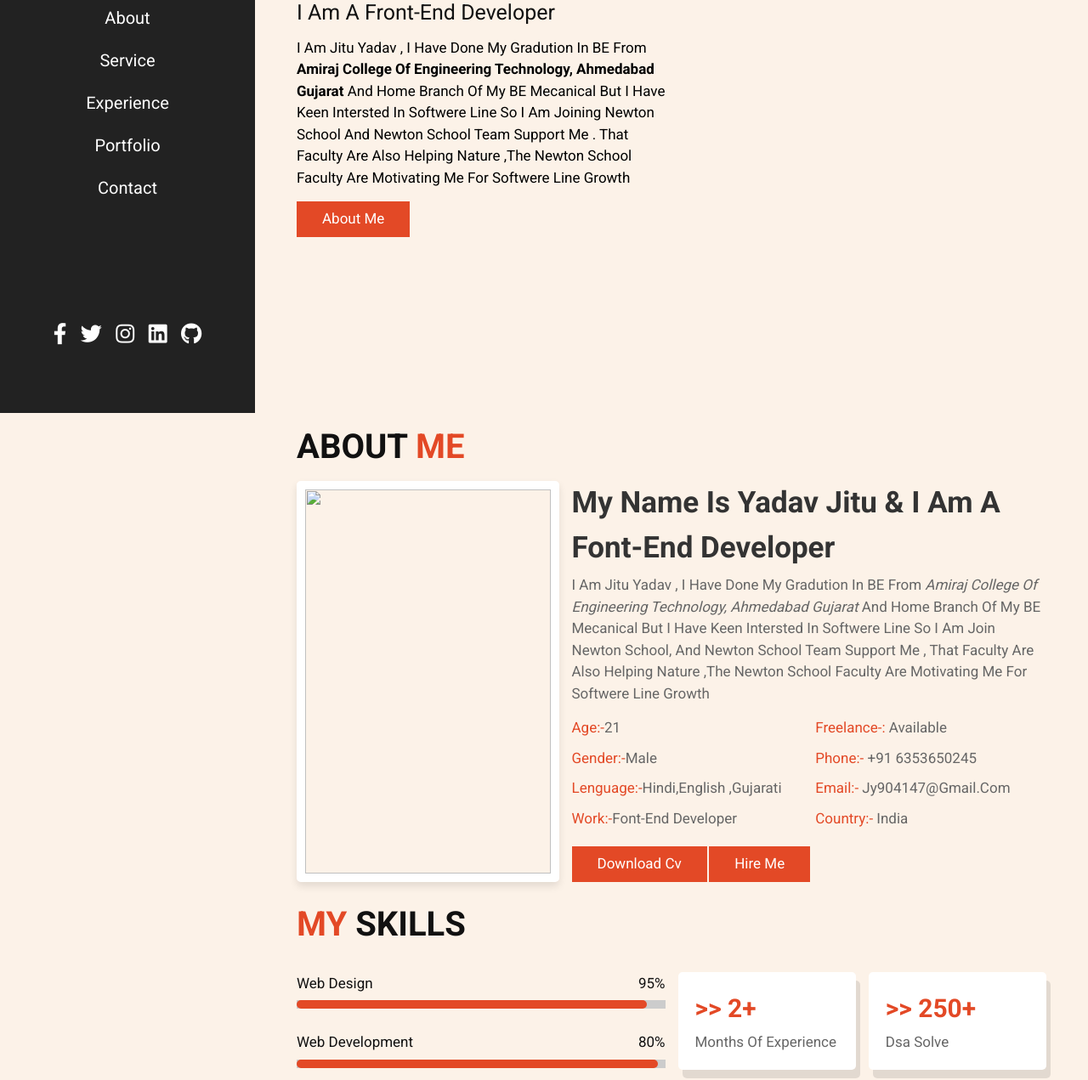
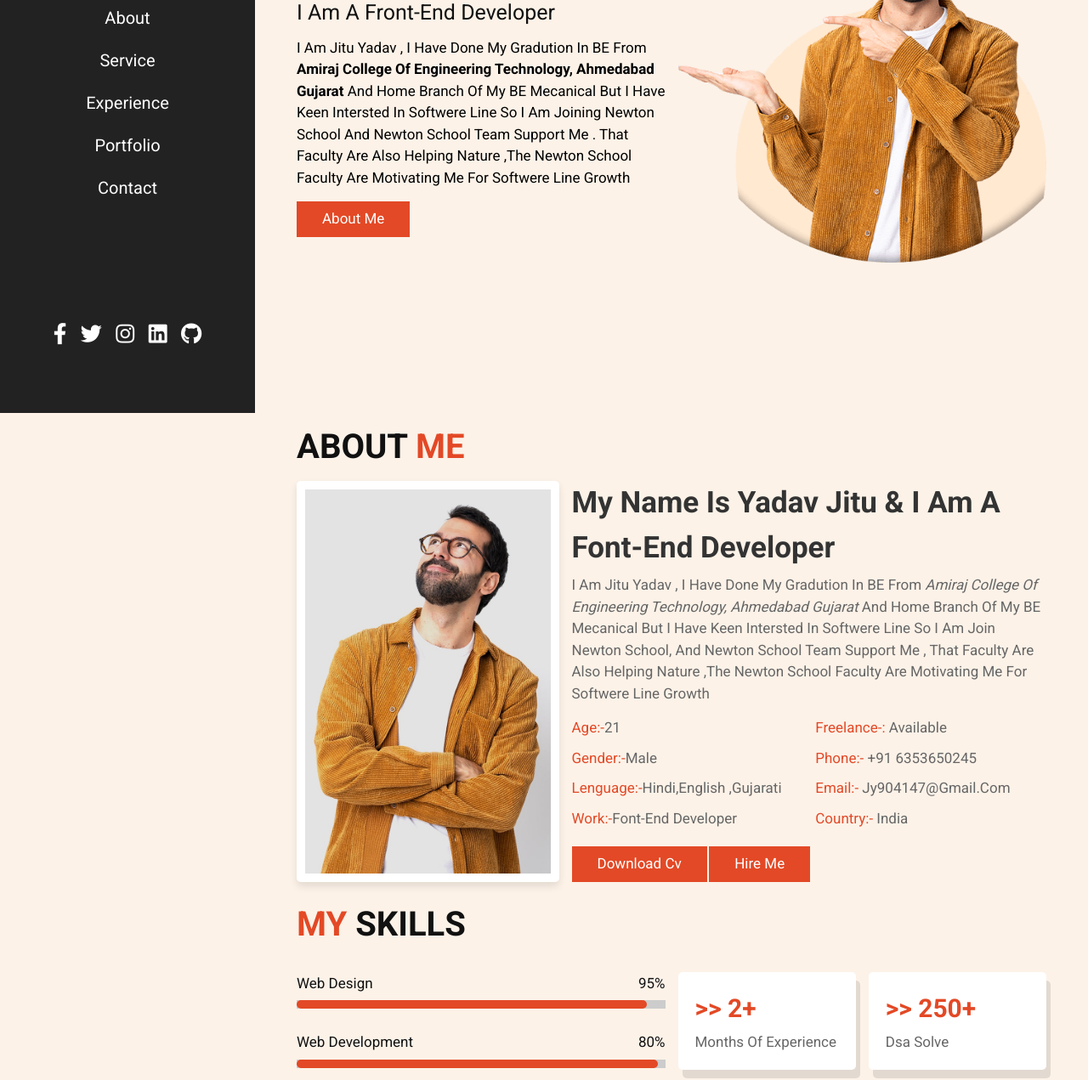
Before and after one commit to jitu1212/portfolio-Templet-website-responsiv, a plain HTML site: page index.html in a window 1280 px wide. Shown: the part 314-1585 px from the top of the page at 85% size. Drawn offline with Linux system fonts and the light colour scheme; the site is published under a folder, as on GitHub Pages, so addresses that start at the root find nothing.

Commit message:
Update index.html

```diff
--- a/index.html
+++ b/index.html
@@ -58,14 +58,14 @@
 
         </div>
         <div class="image">
-            <img src="/img/home-img.png" alt="">
+            <img src="img/home-img.png" alt="">
         </div>
     </section>
     <section class="about" id="about">
         <h1 class="heading">about <span>me</span></h1>
         <div class="row-1">
             <div class="image">
-                <img src="/img/about-img.jpg" alt="">
+                <img src="img/about-img.jpg" alt="">
             </div>
             <div class="content">
                 <h3>My Name is Yadav Jitu & i am a font-end developer</h3>
```
